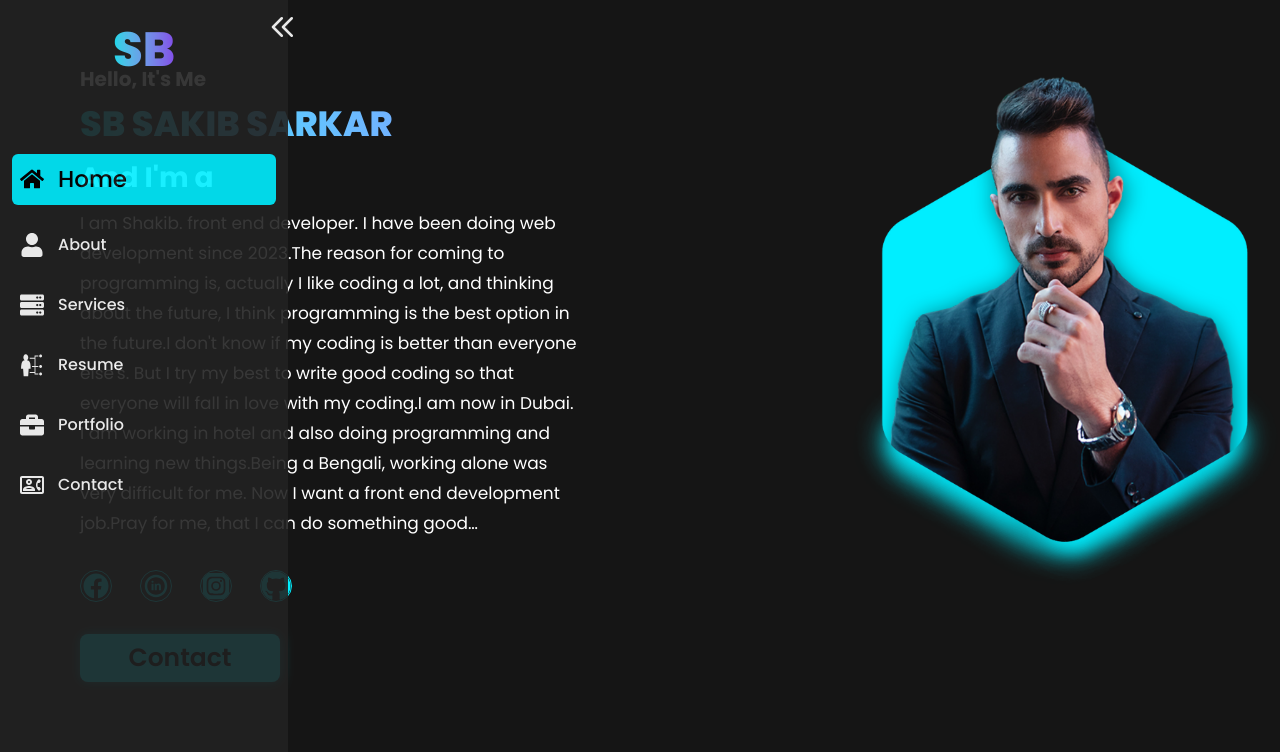
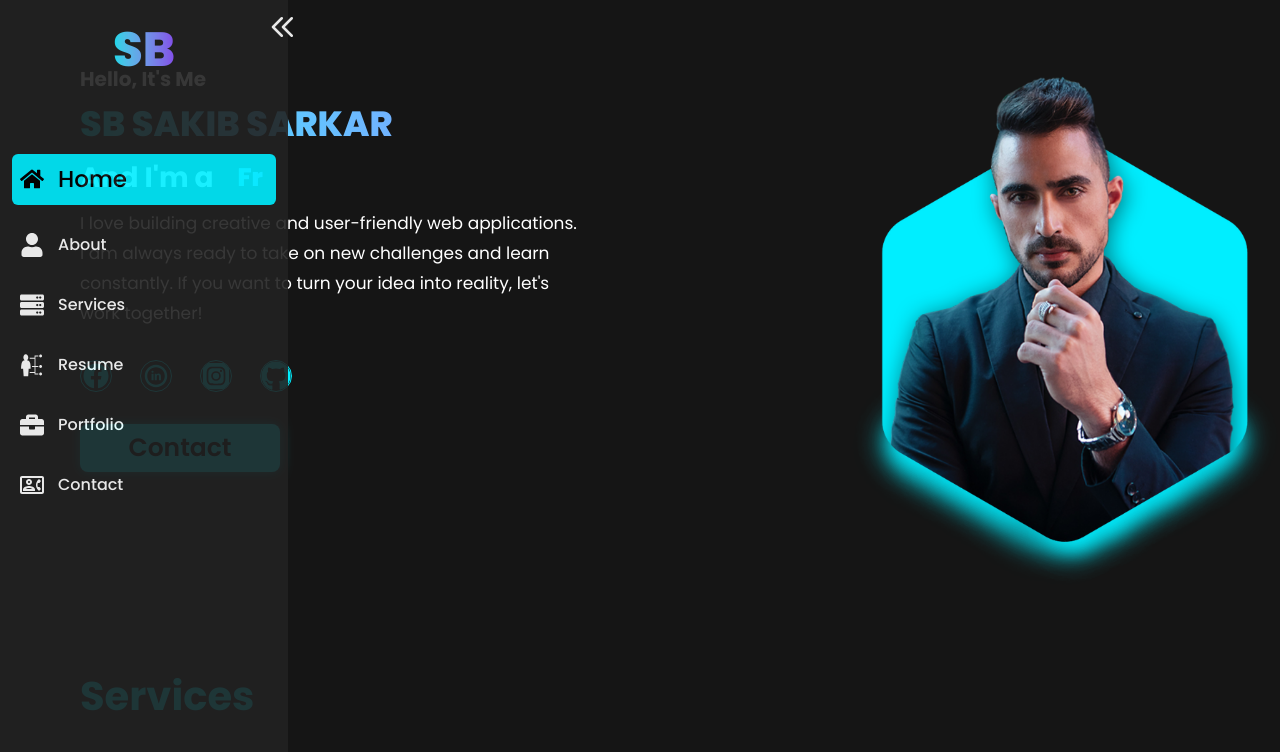
Before and after one commit to sbsakib8/sbportfolio, a Next.js app: page / in a window 1280 px wide. Shown: the top 752 px of the page. Built offline with nearby package versions, Linux system fonts and the light colour scheme.

Commit message:
home edit

```diff
--- a/src/app/(page)/home/page.js
+++ b/src/app/(page)/home/page.js
@@ -19,7 +19,9 @@ function Home() {
           <h3 className=' font-bold text-[28px]'>And I'm a </h3>
           <h2 className='home_title'><HomeTyping/></h2>
         </div>
-        <p className='home_paragraph'>I am Shakib. front end developer. I have been doing web development since 2023.The reason for coming to programming is, actually I like coding a lot, and thinking about the future, I think programming is the best option in the future.I don't know if my coding is better than everyone else's. But I try my best to write good coding so that everyone will fall in love with my coding.I am now in Dubai. I am working in hotel and also doing programming and learning new things.Being a Bengali, working alone was very difficult for me. Now I want a front end development job.Pray for me, that I can do something good…</p>
+        <p className='home_paragraph'>I love building creative and user-friendly web applications.
+I am always ready to take on new challenges and learn constantly.
+If you want to turn your idea into reality, let's work together!</p>
 
          <MediahomeButton/>
 
```
